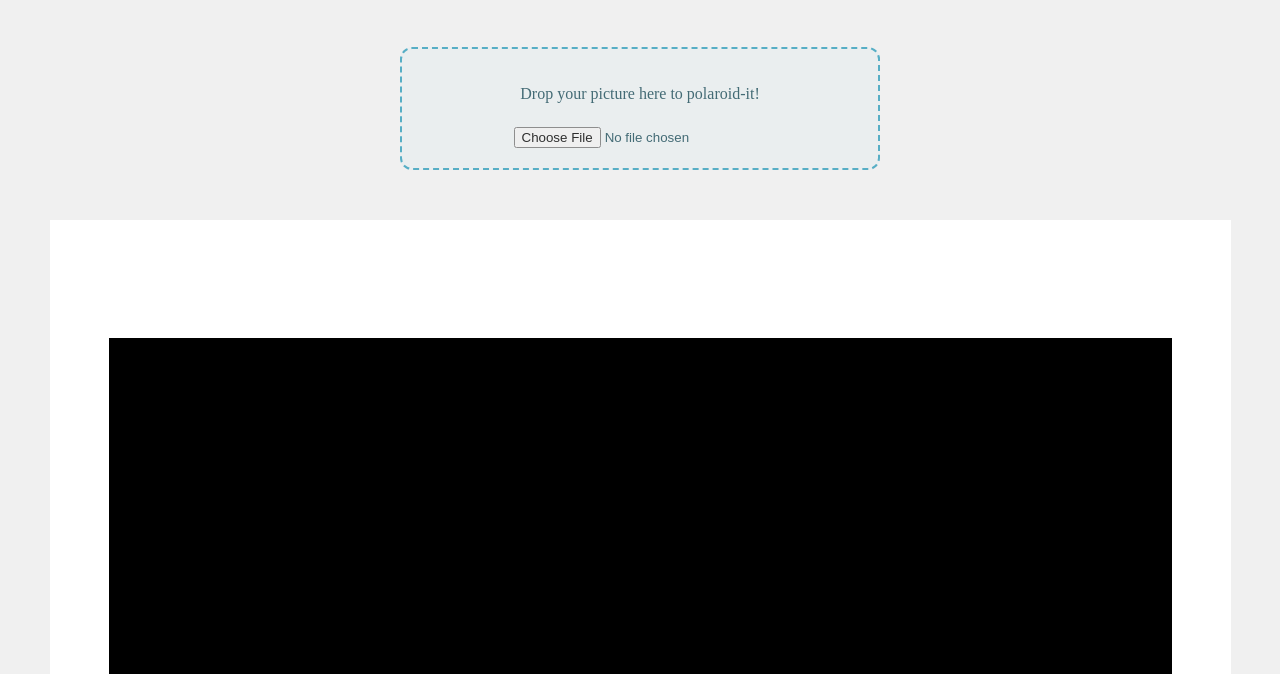
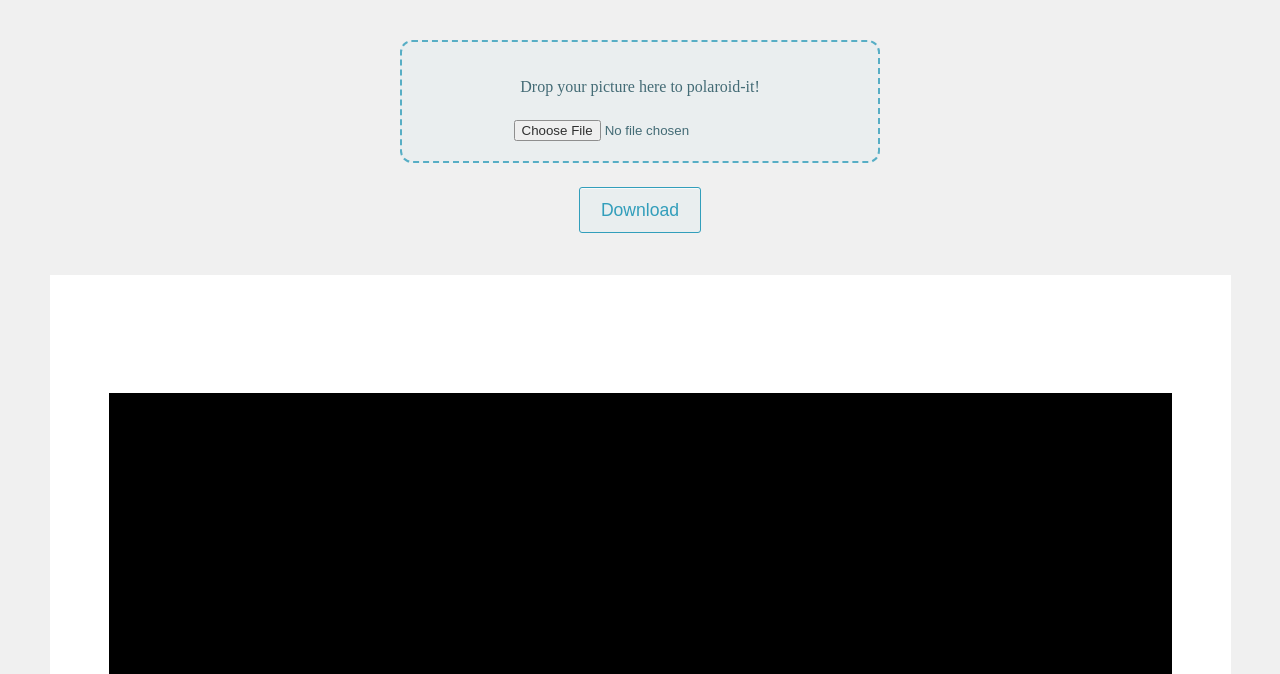
Before and after one commit to CodingCarlos/polaroid-it, a plain HTML site: page index.html in a window 1280 px wide. Shown: the part 126-800 px from the top of the page. Drawn offline with Linux system fonts and the light colour scheme.

Commit message:
feat: Download on button click

```diff
--- a/css/style.css
+++ b/css/style.css
@@ -1,5 +1,6 @@
 body {
 	background-color: #f0f0f0;
+	text-align: center;
 }
 
 h1 {
@@ -9,11 +10,49 @@ h1 {
 	font-weight: bold;
 }
 
+button {
+  background-color: #329EBB09;
+  border-radius: 3px;
+  border: 1px solid #329EBB;
+  box-shadow: rgba(255, 255, 255, .7) 0 1px 0 0 inset;
+  box-sizing: border-box;
+  color: #329EBB;
+  cursor: pointer;
+  display: inline-block;
+  font-size: 1.1em;
+  font-weight: 400;
+  line-height: 1.15385;
+  margin: 0;
+  outline: none;
+  padding: 12px 1.2em;
+  position: relative;
+  text-align: center;
+  text-decoration: none;
+  user-select: none;
+  -webkit-user-select: none;
+  touch-action: manipulation;
+  vertical-align: baseline;
+  white-space: nowrap;
+}
+	button:hover,
+	button:focus {
+	  background-color: #329EBB12;
+	  color: #329EBB;
+	}
+	button:focus {
+	  box-shadow: 0 0 0 4px rgba(0, 149, 255, .15);
+	}
+	button:active {
+	  background-color: #a0c7e4;
+	  box-shadow: none;
+	  color: #2c5777;
+	}
+
 .results {
 	align-items: center;
 	display: flex;
 	justify-content: center;
-	margin: 16px;
+	margin: 42px 16px;
 }
 
 .polaroid {
--- a/css/upload-dnd.css
+++ b/css/upload-dnd.css
@@ -5,7 +5,7 @@
   color: #194A57;
   cursor: pointer;
   max-width: 480px;
-  margin: 50px auto;
+  margin: 24px auto;
   opacity: 0.8;
   padding: 20px;
   text-align: center;
--- a/index.html
+++ b/index.html
@@ -41,10 +41,14 @@
 
   <h1>Polaroid it!</h1>
 
-  <div id="drop-area">
-    <p>Drop your picture here to polaroid-it!</p>
-    <input type="file" accept="image/*">
-  </div>
+  <form class="form" onsubmit="event.preventDefault()">
+    <div id="drop-area">
+      <p>Drop your picture here to polaroid-it!</p>
+      <input type="file" accept="image/*">
+    </div>
+
+    <button id="download">Download</button>
+  </form>
 
   <!-- This is a preview of the polaroid -->
   <div class="results">
--- a/js/app.js
+++ b/js/app.js
@@ -34,6 +34,9 @@ try {
     // Select expected image drop element
     const dropArea = document.getElementById('drop-area');
 
+    // Define download button
+    const download = document.getElementById("download");
+
     // Defining vars here to improve memory allocation
     const pictures = document.querySelectorAll('.polaroid__pic');
     const handles = document.querySelectorAll('.polaroid__handle');
@@ -46,9 +49,7 @@ try {
       // Set image and handle
       pictures.forEach((image) => image.style = `background-image: url(${URL.createObjectURL(file)});`);
       handles.forEach((handle) => handle.innerText = handleName);
-
-      // Download image
-      downloadAsImage(capture, handleName);}
+    }
 
     function handleFileSelected(files) {
       const [file] = files;
@@ -63,6 +64,13 @@ try {
 
     // Setup drag and drop handler
     UploadDragAndDrop(dropArea, handleFileSelected);
+
+    // Setup download handler
+    download.addEventListener('click', () => {
+      // ToDo: Check if there is something to download
+      downloadAsImage(capture, handles[0].innerText);
+    });
+
   })();
 } catch (err) {
   console.warn('Unhandled error detected! Your notaframework catched it, and you can see it below:');
```
